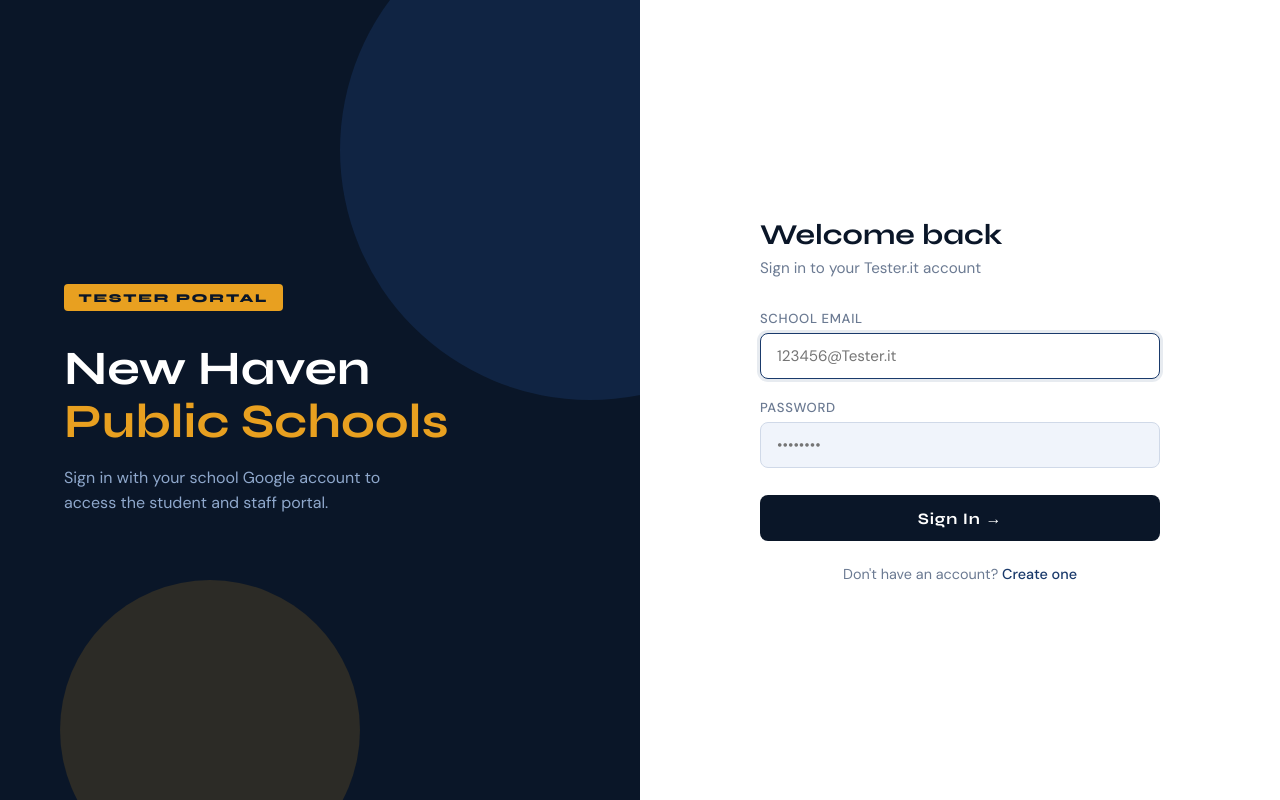
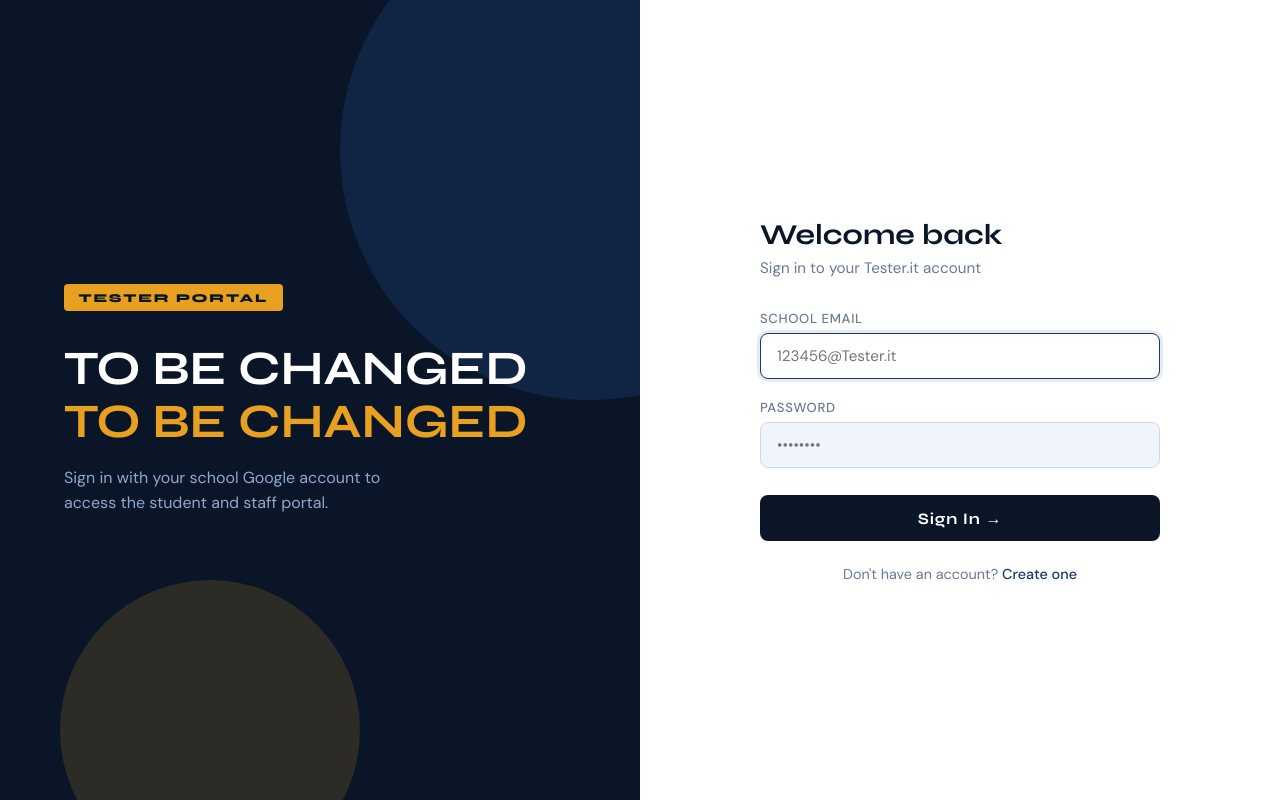
Before and after one commit to lukepickle12-dotcom/school-app, a Flask app: page /login in a window 1280 px wide. Run offline with Flask 3, Linux system fonts and the light colour scheme.

Commit message:
Update login.html

```diff
--- a/nhps_portal_build/templates/login.html
+++ b/nhps_portal_build/templates/login.html
@@ -155,7 +155,7 @@
 <div class="auth-page">
   <div class="auth-brand">
     <div class="brand-badge">Tester Portal</div>
-    <h1>New Haven<br><span>Public Schools</span></h1>
+    <h1>TO BE CHANGED<br><span>TO BE CHANGED</span></h1>
     <p>Sign in with your school Google account to access the student and staff portal.</p>
   </div>
 
```
